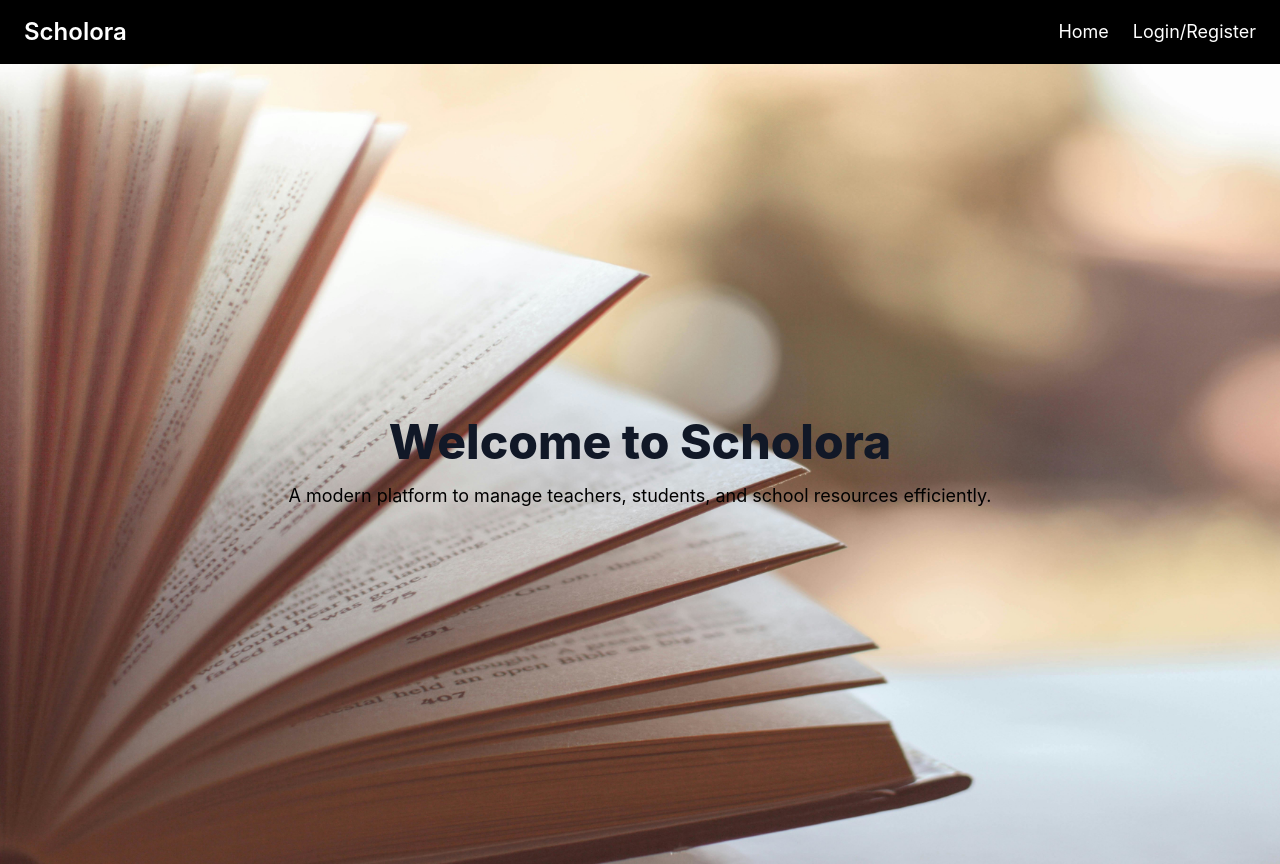
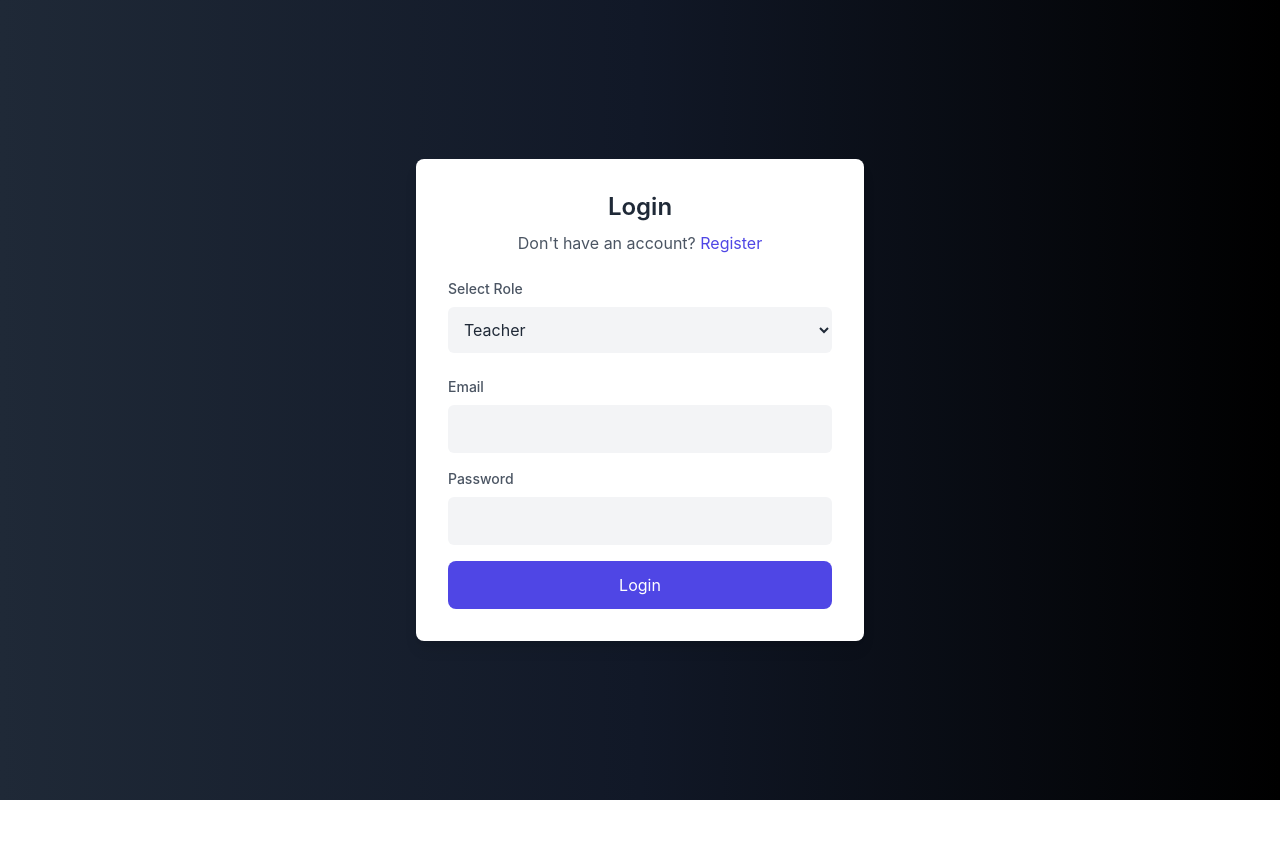
Before and after one commit to Maundu-Anthony/scholora, a React (Create React App) app: page / in a window 1280 px wide. After the commit the page ends 800 px from the top, so only its background shows below. Built offline with nearby package versions, Linux system fonts and the light colour scheme.

Commit message:
Adds db.json and user pages. Also enables user login via db.json

```diff
--- /dev/null
+++ b/db.json
@@ -0,0 +1,11 @@
+{
+  "users": [
+    {
+      "id": 1734788954409,
+      "name": "Tony",
+      "email": "tony@example.com",
+      "password": "1234",
+      "role": "teacher"
+    }
+  ]
+}
--- a/package.json
+++ b/package.json
@@ -6,6 +6,7 @@
     "@testing-library/jest-dom": "^5.14.1",
     "@testing-library/react": "^13.0.0",
     "@testing-library/user-event": "^13.2.1",
+    "axios": "^1.7.9",
     "react": "^19.0.0",
     "react-dom": "^19.0.0",
     "react-router-dom": "^7.1.0",
@@ -16,7 +17,8 @@
     "start": "react-scripts start",
     "build": "react-scripts build",
     "test": "react-scripts test",
-    "eject": "react-scripts eject"
+    "eject": "react-scripts eject",
+    "start:db": "json-server --watch db.json --port 5000"
   },
   "eslintConfig": {
     "extends": [
@@ -38,6 +40,7 @@
   },
   "devDependencies": {
     "autoprefixer": "^10.4.20",
+    "json-server": "^1.0.0-beta.3",
     "postcss": "^8.4.49",
     "tailwindcss": "^3.4.17"
   }
--- a/src/App.js
+++ b/src/App.js
@@ -1,23 +1,43 @@
-// src/App.js
-import React from "react";
-import { BrowserRouter as Router, Route, Routes } from "react-router-dom"; // Import Router, Route, Routes for routing
-import Navbar from "./components/Navbar"; // Import Navbar component
-import Authentication from "./components/Authentication"; // Import the Authentication component
-import Home from "./components/Home"; // Import the Home component
+import React, { useEffect } from 'react';
+import { BrowserRouter as Router, Route, Routes, useNavigate } from 'react-router-dom';
+import Authentication from './components/Authentication';
+import TeacherPage from './pages/TeacherPage';
+import AdminPage from './pages/AdminPage';
+import LearnerPage from './pages/LearnerPage';
+
+const DashboardRedirect = () => {
+  const navigate = useNavigate();
+
+  useEffect(() => {
+    const user = JSON.parse(localStorage.getItem('authToken'));
+    if (user) {
+      if (user.role === 'teacher') {
+        navigate('/teacher');
+      } else if (user.role === 'admin') {
+        navigate('/admin');
+      } else if (user.role === 'learner') {
+        navigate('/learner');
+      } else {
+        navigate('/'); // Redirect to login if the role is unknown
+      }
+    } else {
+      navigate('/'); // Redirect to login if no user is found
+    }
+  }, [navigate]);
+
+  return <div>Redirecting...</div>;
+};
 
 const App = () => {
   return (
     <Router>
-      <Navbar />
-      <div className="min-h-screen bg-gray-100">
-        <Routes>
-          {/* Define Routes */}
-          <Route path="/" element={<Home />} /> {/* Home page route */}
-          <Route path="/login" element={<Authentication onAuth={(userData) => console.log(userData)} />} />
-          <Route path="/register" element={<Authentication onAuth={(userData) => console.log(userData)} />} />
-          <Route path="/dashboard" element={<h1 className="text-center p-8">Dashboard</h1>} />
-        </Routes>
-      </div>
+      <Routes>
+        <Route path="/" element={<Authentication />} />
+        <Route path="/dashboard" element={<DashboardRedirect />} />
+        <Route path="/teacher" element={<TeacherPage />} />
+        <Route path="/admin" element={<AdminPage />} />
+        <Route path="/learner" element={<LearnerPage />} />
+      </Routes>
     </Router>
   );
 };
--- a/src/components/Authentication.js
+++ b/src/components/Authentication.js
@@ -1,16 +1,19 @@
-// src/components/Authentication.js
 import React, { useState } from 'react';
+import { useNavigate } from 'react-router-dom'; // Import useNavigate for navigation
+import axios from 'axios';
 
 const Authentication = () => {
-  const [isLogin, setIsLogin] = useState(true); // State to toggle between login and register
+  const [isLogin, setIsLogin] = useState(true);
+  const [selectedRole, setSelectedRole] = useState('teacher');
   const [formData, setFormData] = useState({
     name: '',
     email: '',
     password: '',
     confirmPassword: '',
   });
+  const [error, setError] = useState('');
+  const navigate = useNavigate(); // Initialize navigation hook
 
-  // Handle input changes
   const handleChange = (e) => {
     const { name, value } = e.target;
     setFormData((prevData) => ({
@@ -19,27 +22,72 @@ const Authentication = () => {
     }));
   };
 
-  // Handle form submission
-  const handleSubmit = (e) => {
+  const handleRoleChange = (e) => {
+    setSelectedRole(e.target.value);
+  };
+
+  const handleSubmit = async (e) => {
     e.preventDefault();
     if (isLogin) {
-      // Handle login form submission
-      console.log('Login with', formData.email, formData.password);
+      // Handle login
+      try {
+        const response = await axios.get('http://localhost:5000/users');
+        const user = response.data.find(
+          (user) =>
+            user.email === formData.email &&
+            user.password === formData.password &&
+            user.role === selectedRole
+        );
+
+        if (user) {
+          localStorage.setItem('authToken', JSON.stringify(user));
+          // Navigate to the specific role's page
+          switch (user.role) {
+            case 'teacher':
+              navigate('/teacher');
+              break;
+            case 'admin':
+              navigate('/admin');
+              break;
+            case 'learner':
+              navigate('/learner');
+              break;
+            default:
+              setError('Invalid role');
+          }
+        } else {
+          setError('Invalid email, password, or role');
+        }
+      } catch (err) {
+        setError('An error occurred during login');
+      }
     } else {
-      // Handle register form submission
+      // Handle registration
       if (formData.password !== formData.confirmPassword) {
-        alert("Passwords don't match");
-      } else {
-        console.log('Register with', formData.name, formData.email, formData.password);
+        setError("Passwords don't match");
+        return;
+      }
+
+      try {
+        const newUser = {
+          id: Date.now(),
+          name: formData.name,
+          email: formData.email,
+          password: formData.password,
+          role: selectedRole,
+        };
+
+        await axios.post('http://localhost:5000/users', newUser);
+        setIsLogin(true); // Switch to login
+      } catch (err) {
+        setError('Failed to register');
       }
     }
   };
 
   return (
     <div className="min-h-screen bg-gradient-to-r from-gray-800 via-gray-900 to-black flex justify-center items-center">
-      {/* Form Container */}
       <div className="bg-white p-8 rounded-lg shadow-lg max-w-md w-full">
-        {/* Form Toggle Link */}
         <div className="text-center mb-6">
           <h2 className="text-2xl font-semibold text-gray-800">{isLogin ? 'Login' : 'Register'}</h2>
           <p className="mt-2 text-gray-600">
@@ -53,8 +101,23 @@ const Authentication = () => {
           </p>
         </div>
 
-        {/* Form */}
-        <form onSubmit={handleSubmit} className="space-y-4">
+        <div>
+          <label htmlFor="role" className="block text-sm font-medium text-gray-600">Select Role</label>
+          <select
+            name="role"
+            id="role"
+            value={selectedRole}
+            onChange={handleRoleChange}
+            className="w-full p-3 mt-2 bg-gray-100 text-gray-800 rounded-md focus:outline-none focus:ring-2 focus:ring-indigo-500"
+            required
+          >
+            <option value="teacher">Teacher</option>
+            <option value="admin">Admin</option>
+            <option value="learner">Learner</option>
+          </select>
+        </div>
+
+        <form onSubmit={handleSubmit} className="space-y-4 mt-6">
           {!isLogin && (
             <div>
               <label htmlFor="name" className="block text-sm font-medium text-gray-600">Name</label>
@@ -111,6 +174,8 @@ const Authentication = () => {
             </div>
           )}
 
+          {error && <p className="text-red-500 text-sm">{error}</p>}
+
           <button
             type="submit"
             className="w-full py-3 bg-indigo-600 text-white rounded-lg hover:bg-indigo-700 mt-6 transition-all"
--- /dev/null
+++ b/src/pages/AdminPage.js
@@ -0,0 +1,21 @@
+import React, { useEffect, useState } from 'react';
+
+const AdminPage = () => {
+  const [userName, setUserName] = useState('');
+
+  useEffect(() => {
+    const user = JSON.parse(localStorage.getItem('authToken'));
+    if (user && user.role === 'admin') {
+      setUserName(user.name); // Set user name if the role is admin
+    }
+  }, []);
+
+  return (
+    <div>
+      <h1>Welcome, {userName}</h1>
+      {/* Admin-specific content here */}
+    </div>
+  );
+};
+
+export default AdminPage;
--- /dev/null
+++ b/src/pages/LearnerPage.js
@@ -0,0 +1,21 @@
+import React, { useEffect, useState } from 'react';
+
+const LearnerPage = () => {
+  const [userName, setUserName] = useState('');
+
+  useEffect(() => {
+    const user = JSON.parse(localStorage.getItem('authToken'));
+    if (user && user.role === 'learner') {
+      setUserName(user.name); // Set user name if the role is learner
+    }
+  }, []);
+
+  return (
+    <div>
+      <h1>Welcome, {userName}</h1>
+      {/* Learner-specific content here */}
+    </div>
+  );
+};
+
+export default LearnerPage;
--- /dev/null
+++ b/src/pages/TeacherPage.js
@@ -0,0 +1,44 @@
+import React, { useEffect, useState } from 'react';
+import { useNavigate } from 'react-router-dom';
+
+const TeacherPage = () => {
+  const [userName, setUserName] = useState('');
+  const navigate = useNavigate(); // Hook to navigate programmatically
+
+  useEffect(() => {
+    const user = JSON.parse(localStorage.getItem('authToken'));
+    if (user && user.role === 'teacher') {
+      setUserName(user.name); // Set user name if the role is teacher
+    }
+  }, []);
+
+  // Logout function
+  const handleLogout = () => {
+    localStorage.removeItem('authToken'); // Remove auth data from localStorage
+    navigate('/'); // Redirect to the login/register page
+  };
+
+  return (
+    <div className="relative min-h-screen bg-gray-100">
+      {/* Top-left Welcome Message */}
+      <h1 className="absolute top-4 left-4 text-2xl font-bold text-blue-600">
+        Welcome, {userName}
+      </h1>
+
+      {/* Top-right Logout Button */}
+      <button
+        onClick={handleLogout}
+        className="absolute top-4 right-4 px-6 py-2 bg-blue-600 text-white font-semibold rounded hover:bg-blue-700"
+      >
+        Logout
+      </button>
+
+      {/* Centered Content */}
+      <div className="flex flex-col items-center justify-center min-h-screen">
+        {/* Add any other content here */}
+      </div>
+    </div>
+  );
+};
+
+export default TeacherPage;
```
Also changed, not shown: 1 other file (tests, documents, lock files or other folders).
